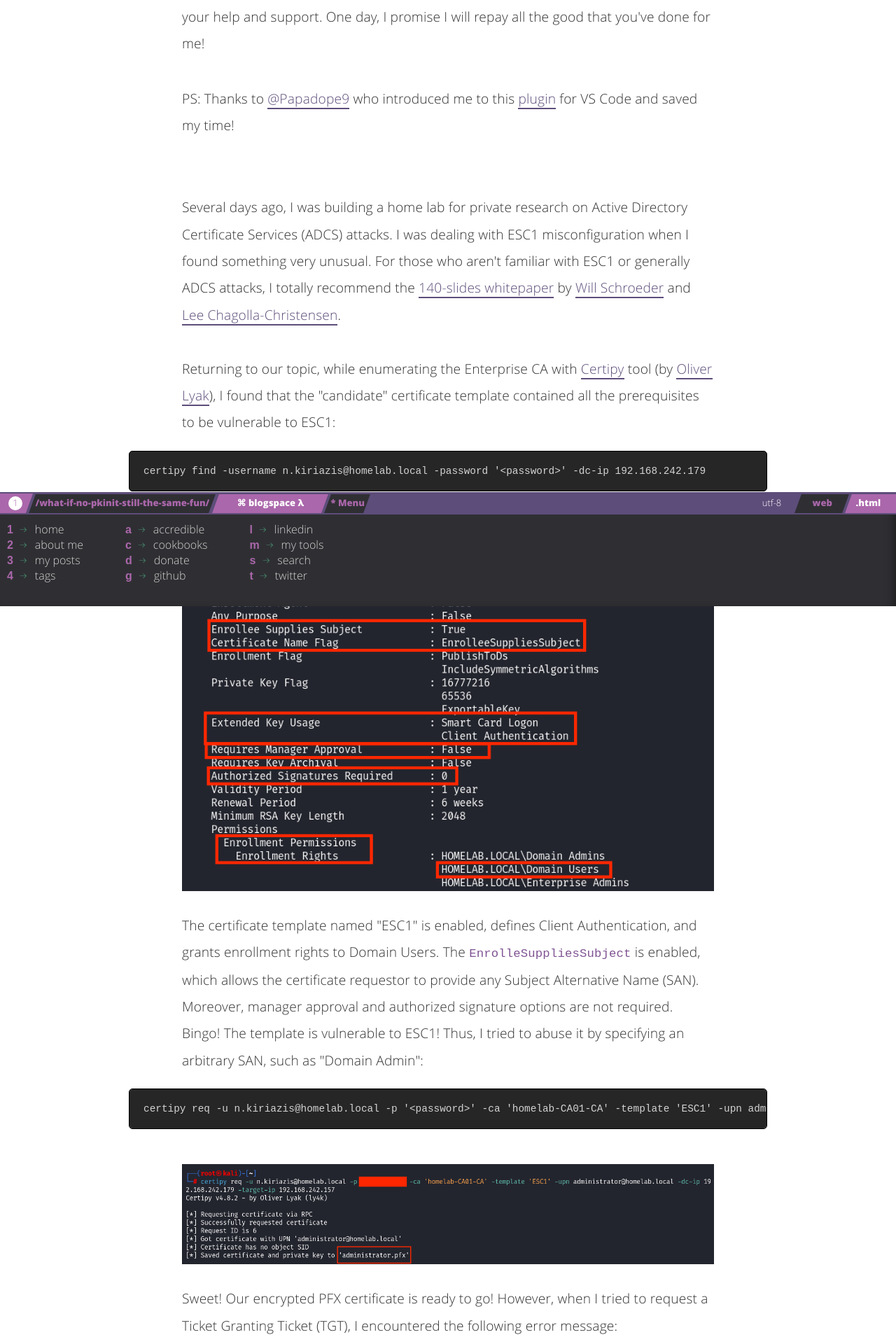
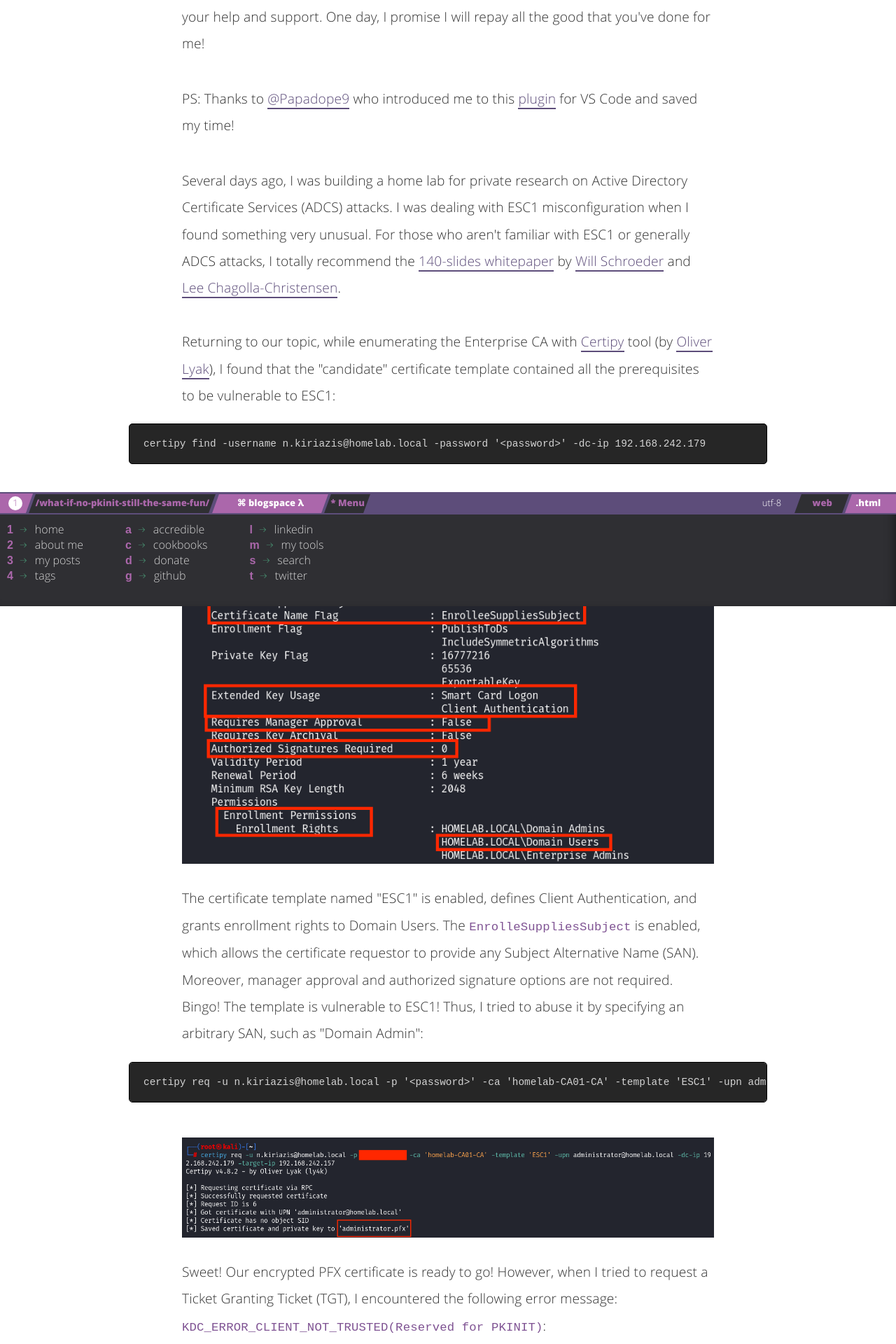
Before and after one commit to nickvourd/nickvourd.github.io, a Jekyll site: the page built from _posts/2024-05-18-what-if-no-pkinit-still-the-same-fun.md, in a window 1280 px wide. Shown: the part 934-2854 px from the top of the page at 70% size. Built offline with Jekyll 4.4.1, drawn with Linux system fonts in a browser that asks for light colours.

Commit message:
What if no PKINIT? still the same fun

```diff
--- a/_posts/2024-05-18-what-if-no-pkinit-still-the-same-fun.md
+++ b/_posts/2024-05-18-what-if-no-pkinit-still-the-same-fun.md
@@ -142,7 +142,7 @@
 
 <p>To be honest, there are few people who inspired me to start this journey of writing only about what I like, without worrying about whether it's popular or not! Well, this Orthodox Easter, I met up with <a href="https://twitter.com/LAripping">@LAripping</a> at our secret spot (🤫) after a long time. A technical conversation with him, especially about my favorite topic, Active Directory (AD), always inspires me with new ideas! Thanks, Leo, you have put your little stone for this blog post, even if you don't know it. Additionally, many Discord calls these days with <a href="https://twitter.com/S1ckB0y1337">@S1ckB0y1337</a>, discussing various concerns and topics related to offensive security and other subjects, have helped me understand a lot and clarify my goals for my penetration testing career. Nick, I can't express my appreciation for all the years of your help and support. One day, I promise I will repay all the good that you've done for me!</p><br />
 
-<p>PS: Thanks to <a href="https://twitter.com/Papadope9">@Papadope9</a> who introduced me to this <a href="https://marketplace.visualstudio.com/items?itemName=ritwickdey.LiveServer">plugin</a> for VS Code and saved my time!</p><br /><br />
+<p>PS: Thanks to <a href="https://twitter.com/Papadope9">@Papadope9</a> who introduced me to this <a href="https://marketplace.visualstudio.com/items?itemName=ritwickdey.LiveServer">plugin</a> for VS Code and saved my time!</p><br />
 
 <p>Several days ago, I was building a home lab for private research on Active Directory Certificate Services (ADCS) attacks. I was dealing with ESC1 misconfiguration when I found something very unusual. For those who aren't familiar with ESC1 or generally ADCS attacks, I totally recommend the <a href="https://specterops.io/wp-content/uploads/sites/3/2022/06/Certified_Pre-Owned.pdf">140-slides whitepaper</a> by <a href="https://twitter.com/harmj0y">Will Schroeder</a> and <a href="https://twitter.com/tifkin_">Lee Chagolla-Christensen</a>.<br/><br/>Returning to our topic, while enumerating the Enterprise CA with <a href="https://github.com/ly4k/Certipy">Certipy</a> tool (by <a href="https://twitter.com/ly4k_">Oliver Lyak</a>), I found that the "candidate" certificate template contained all the prerequisites to be vulnerable to ESC1:</p>
 
@@ -175,7 +175,7 @@
 
 <h3>PKINIT</h3>
 
-<p>Searching the error on Google, I found different approaches and solutions, but it is important to analyze the error step by step. What is PKINIT? The first time I read the term PKINIT was in <a href="https://twitter.com/elad_shamir">Elad Shamir</a>'s <a href="https://eladshamir.com/2021/06/21/Shadow-Credentials.html">blog</a>. PKINIT stands for Public Key Cryptography for Initial Authentication in Kerberos. PKINIT is an extension of the Kerberos protocol that enables clients to authenticate to the Key Distribution Center (KDC) using public key cryptography, specifically X.509 digital certificates, as a pre-authentication method instead of passwords.</p><br /><br />
+<p>Searching the error on Google, I found different approaches and solutions, but it is important to analyze the error step by step. What is PKINIT? The first time I read the term PKINIT was in <a href="https://twitter.com/elad_shamir">Elad Shamir</a>'s <a href="https://eladshamir.com/2021/06/21/Shadow-Credentials.html">blog</a>. PKINIT stands for Public Key Cryptography for Initial Authentication in Kerberos. PKINIT is an extension of the Kerberos protocol that enables clients to authenticate to the Key Distribution Center (KDC) using public key cryptography, specifically X.509 digital certificates, as a pre-authentication method instead of passwords.</p><br />
 
 <h3>Kerberos pre-authentication</h3>
 
@@ -187,7 +187,7 @@
 
 <img src="/assets/img/post-img/18-05-2024/KRB_AS_REQ_KRB_AS_REP.drawio.png" class="post-images" alt="KRB_AS_REQ_KRB_AS_REP">
 
-<p>As depicted in the above image, the <code>KRB_AS_REP</code> message returns to the user a TGT and a session key encrypted with the user key. The session key is mainly used for later actions like requesting Ticket Granting Service (TGS) tickets instead of using the user's long-term key directly. The big advantage of the session key is that it's only valid for the current session and not for future ones. This keeps the user's long-term key safer. However, I will explain all of this stuff in more detail in a future blog post, as I promised to my partner in crime S1ckB0y1337. All you need to know for now is that the pre-authentication can be validated symmetrically (with secret key) or asymmetrically (with certificates).</p><br /><br />
+<p>As depicted in the above image, the <code>KRB_AS_REP</code> message returns to the user a TGT and a session key encrypted with the user key. The session key is mainly used for later actions like requesting Ticket Granting Service (TGS) tickets instead of using the user's long-term key directly. The big advantage of the session key is that it's only valid for the current session and not for future ones. This keeps the user's long-term key safer. However, I will explain all of this stuff in more detail in a future blog post, as I promised to my partner in crime S1ckB0y1337. All you need to know for now is that the pre-authentication can be validated symmetrically (with secret key) or asymmetrically (with certificates).</p><br />
 
 <h3>Back to our error</h3>
 
@@ -201,11 +201,11 @@
 
 <img src="/assets/img/post-img/18-05-2024/LDAP_ADSI_EDIT.png" class="post-images" alt="LDAP_ADSI_EDIT">
 
-<p>Closing the parenthesis and back to our topic. Moreover, Will's blog post mentions that this error could occur due to a denied policy module, such as when an authenticated user lacks enrollment rights (not in our example) or has auto-enrollment rights. According to their research, the CA doesn’t actually perform an authorization check to validate that a user has auto-enrollment rights; they simply check if the user has enrollment rights.</p><br /><br />
+<p>Closing the parenthesis and back to our topic. Moreover, Will's blog post mentions that this error could occur due to a denied policy module, such as when an authenticated user lacks enrollment rights (not in our example) or has auto-enrollment rights. According to their research, the CA doesn’t actually perform an authorization check to validate that a user has auto-enrollment rights; they simply check if the user has enrollment rights.</p><br />
 
-<p>Another <a href="https://offsec.almond.consulting/authenticating-with-certificates-when-pkinit-is-not-supported.html">useful post</a> that helped me to understand this error technically by presenting and analyzing a similar PKINIT error like <code>KDC_ERR_PADATA_TYPE_NOSUPP</code> was by Yannick Méheut. In his article, he introduced his awesome tool named <a href="https://github.com/AlmondOffSec/PassTheCert">PassTheCert</a>. I highly recommend checking out his article and his tool (I will come back to this later).</p><br /><br />
+<p>Another <a href="https://offsec.almond.consulting/authenticating-with-certificates-when-pkinit-is-not-supported.html">useful post</a> that helped me to understand this error technically by presenting and analyzing a similar PKINIT error like <code>KDC_ERR_PADATA_TYPE_NOSUPP</code> was by Yannick Méheut. In his article, he introduced his awesome tool named <a href="https://github.com/AlmondOffSec/PassTheCert">PassTheCert</a>. I highly recommend checking out his article and his tool (I will come back to this later).</p><br />
 
-<p>Finally, <a href="https://learn.microsoft.com/en-us/previous-versions/windows/it-pro/windows-10/security/threat-protection/auditing/event-4768">Microsoft's documentation</a> confirmed what I had discovered in the third blog post about this error.</p><br /><br />
+<p>Finally, <a href="https://learn.microsoft.com/en-us/previous-versions/windows/it-pro/windows-10/security/threat-protection/auditing/event-4768">Microsoft's documentation</a> confirmed what I had discovered in the third blog post about this error.</p><br />
 
 <h3>Behind the scenes</h3>
 
@@ -213,13 +213,13 @@
 
 <img src="/assets/img/post-img/18-05-2024/Error-in-Wireshark.png" class="post-images" alt="Error-in-Wireshark">
 
-<p>As you can see, Wireshark displays the <code>error-code: eRROR-CLIENT-NOT-TRUSTED (62)</code>, indicating that the server does not trust the client and cannot authenticate the client's identity properly.</p><br /><br />
+<p>As you can see, Wireshark displays the <code>error-code: eRROR-CLIENT-NOT-TRUSTED (62)</code>, indicating that the server does not trust the client and cannot authenticate the client's identity properly.</p><br />
 
 <h3>Back to basics</h3>
 
-<p>Searching for alternative ways to utilize my encrypted PFX certificate without relying on any Kerberos authentication extensions, I came across the blog post titled "<a href="https://posts.specterops.io/certified-pre-owned-d95910965cd2">Certified Pre-Owned</a>" by Will Schroeder and Lee Chagolla-Christensen. This article was the first one released after the publication of their 140-slide whitepaper. In this article, Will and Lee, or Lee and Will, provide a summary of the misconfigurations and interesting TTPs detailed in their whitepaper. Also, the most interesting part in this article is where they explain the research about the protocols that can use Schannel (the security package backing SSL/TLS) to authenticate domain users, such as LDAPS (a.k.a. LDAP-SSL).</p><br /><br />
+<p>Searching for alternative ways to utilize my encrypted PFX certificate without relying on any Kerberos authentication extensions, I came across the blog post titled "<a href="https://posts.specterops.io/certified-pre-owned-d95910965cd2">Certified Pre-Owned</a>" by Will Schroeder and Lee Chagolla-Christensen. This article was the first one released after the publication of their 140-slide whitepaper. In this article, Will and Lee, or Lee and Will, provide a summary of the misconfigurations and interesting TTPs detailed in their whitepaper. Also, the most interesting part in this article is where they explain the research about the protocols that can use Schannel (the security package backing SSL/TLS) to authenticate domain users, such as LDAPS (a.k.a. LDAP-SSL).</p><br />
 
-<p>Yannick's blog post, like mine, uses pfx certificates for LDAP authentication. He faced a different error, but we both share the issue of preventing Kerberos authentication through PKINIT. Now, we need to invastigate if his certificate authentication method via LDAP can help with my error. Thus, let's utilize <a href="https://github.com/AlmondOffSec/PassTheCert/tree/main/Python">python PassTheCert tool</a> by <a href="https://twitter.com/lowercase_drm">@lowercase_drm</a>.</p><br /><br />
+<p>Yannick's blog post, like mine, uses pfx certificates for LDAP authentication. He faced a different error, but we both share the issue of preventing Kerberos authentication through PKINIT. Now, we need to invastigate if his certificate authentication method via LDAP can help with my error. Thus, let's utilize <a href="https://github.com/AlmondOffSec/PassTheCert/tree/main/Python">python PassTheCert tool</a> by <a href="https://twitter.com/lowercase_drm">@lowercase_drm</a>.</p><br />
 
 <p>First of all, before utilizing the python PassTheCert tool, we should use the Certipy tool to extract the public cert from the PFX file:</p>
 
@@ -255,7 +255,7 @@
   <li>Performing an Resource-Based Constrained Delegation (RBCD) attack.</li>
   <li>Resetting the password of a user account.</li>
 </ul>
-</p><br /><br />
+</p><br />
 
 <h3>Hacking time</h3>
 
```
